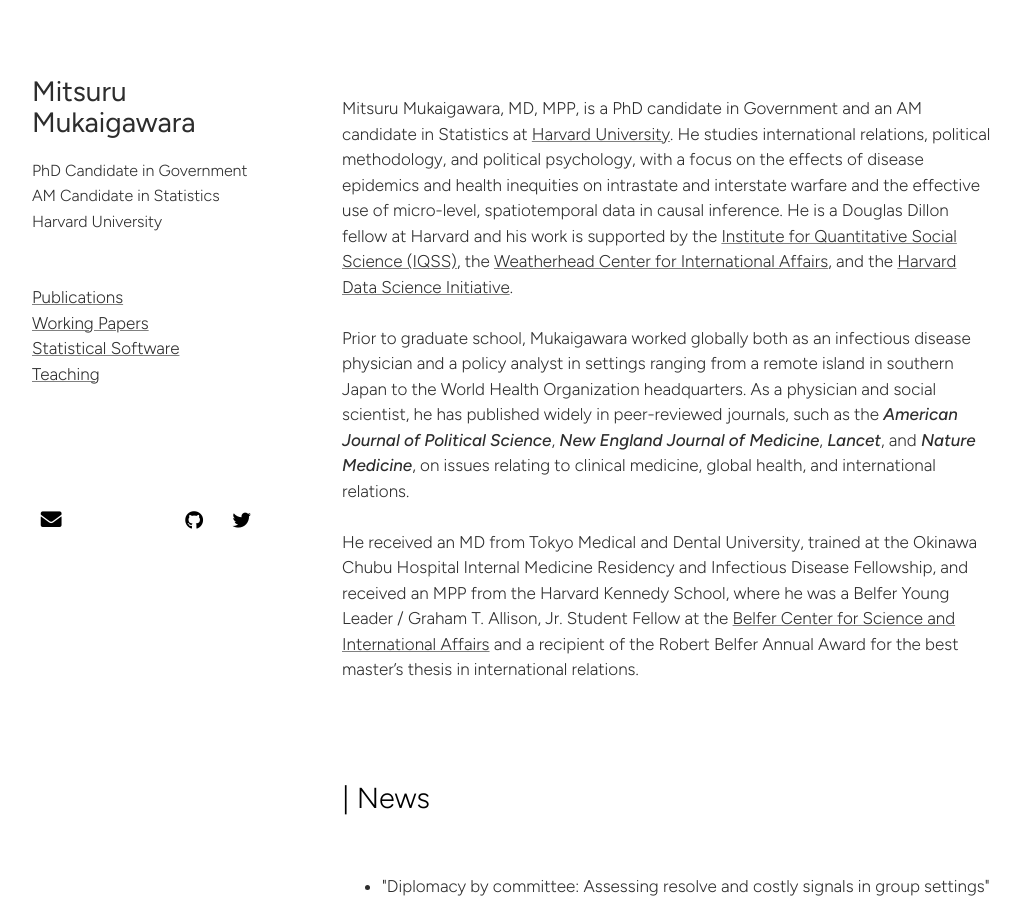
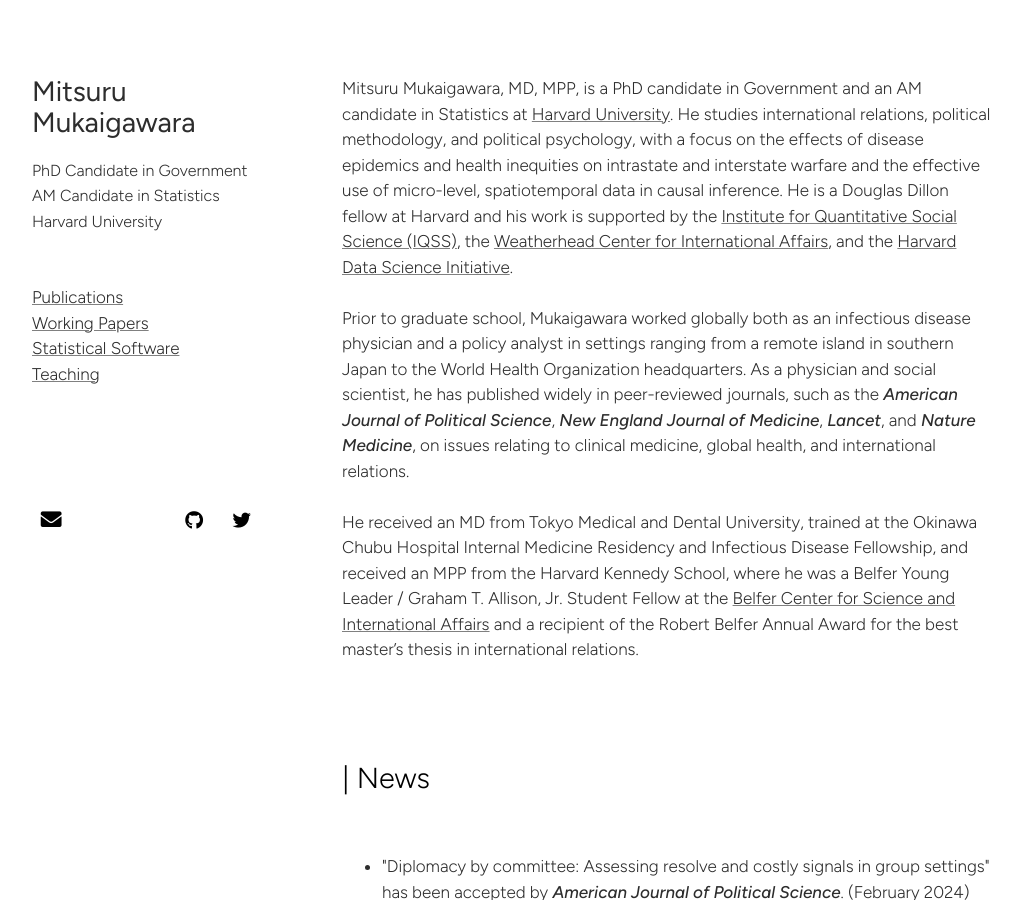
Before and after one commit to mmukaigawara/site, a Jekyll site: the page built from index.md, in a window 1280 px wide and 900 px high. Shown: the whole window, without its empty margins (128-1148 px from the left). Built offline with Jekyll 4.4.1, drawn with Linux system fonts in a browser that asks for light colours; nearby versions of some CDN libraries; a style sheet for code colours, icons or effects is not loaded.

Commit message:
vertical

```diff
--- a/index.md
+++ b/index.md
@@ -2,7 +2,6 @@
 layout: homepage
 ---
 
-<h1 id="bio"></h1>
 Mitsuru Mukaigawara, MD, MPP, is a PhD candidate in Government and an AM candidate in Statistics at <a href = "https://www.gov.harvard.edu/">Harvard University</a>. He studies international relations, political methodology, and political psychology, with a focus on the effects of disease epidemics and health inequities on intrastate and interstate warfare and the effective use of micro-level, spatiotemporal data in causal inference. He is a Douglas Dillon fellow at Harvard and his work is supported by the <a href = "https://www.iq.harvard.edu/">Institute for Quantitative Social Science (IQSS)</a>, the <a href = "https://wcfia.harvard.edu/">Weatherhead Center for International Affairs</a>, and the <a href = "https://datascience.harvard.edu/">Harvard Data Science Initiative</a>.
 <br>
 <br>
```
